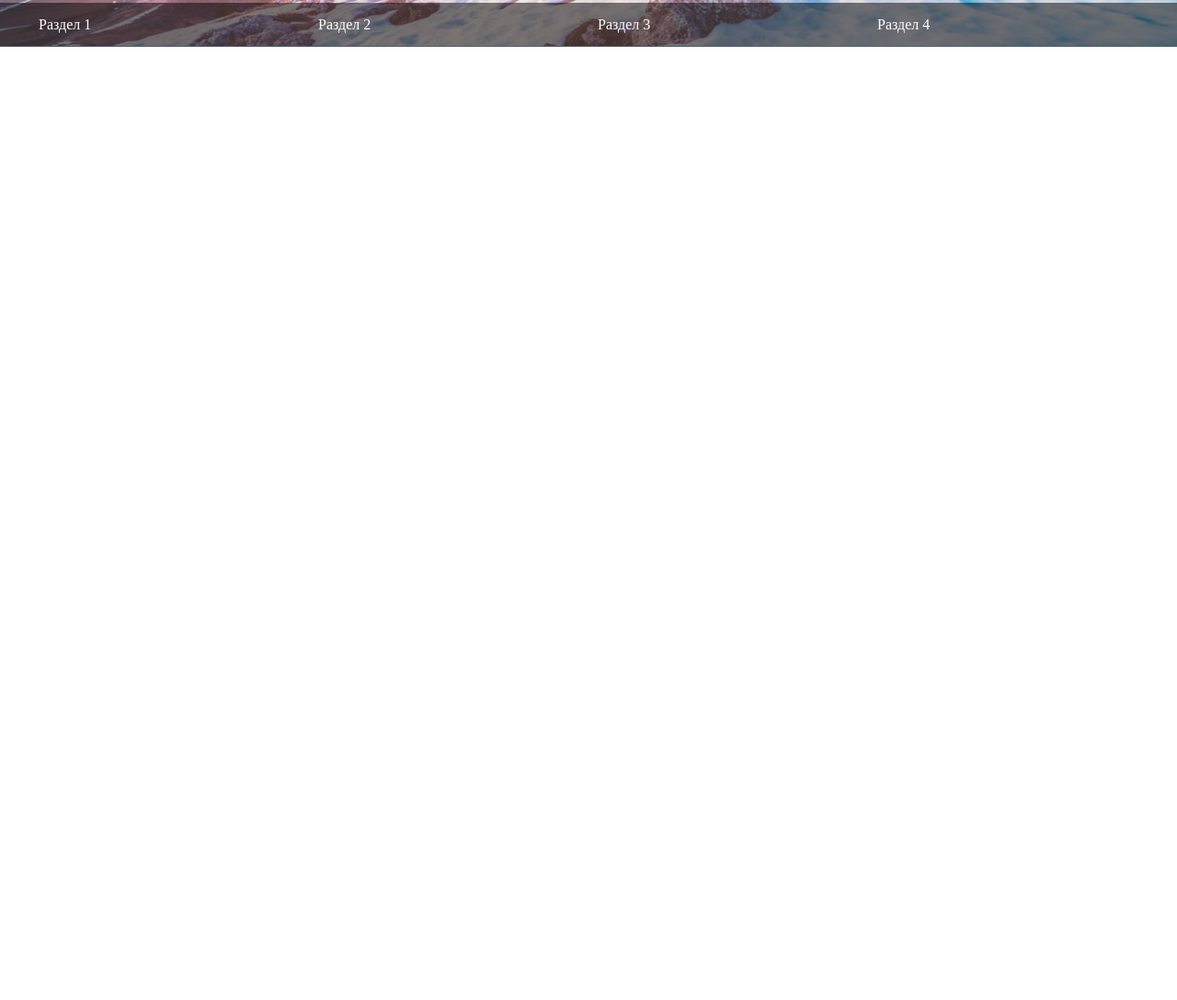
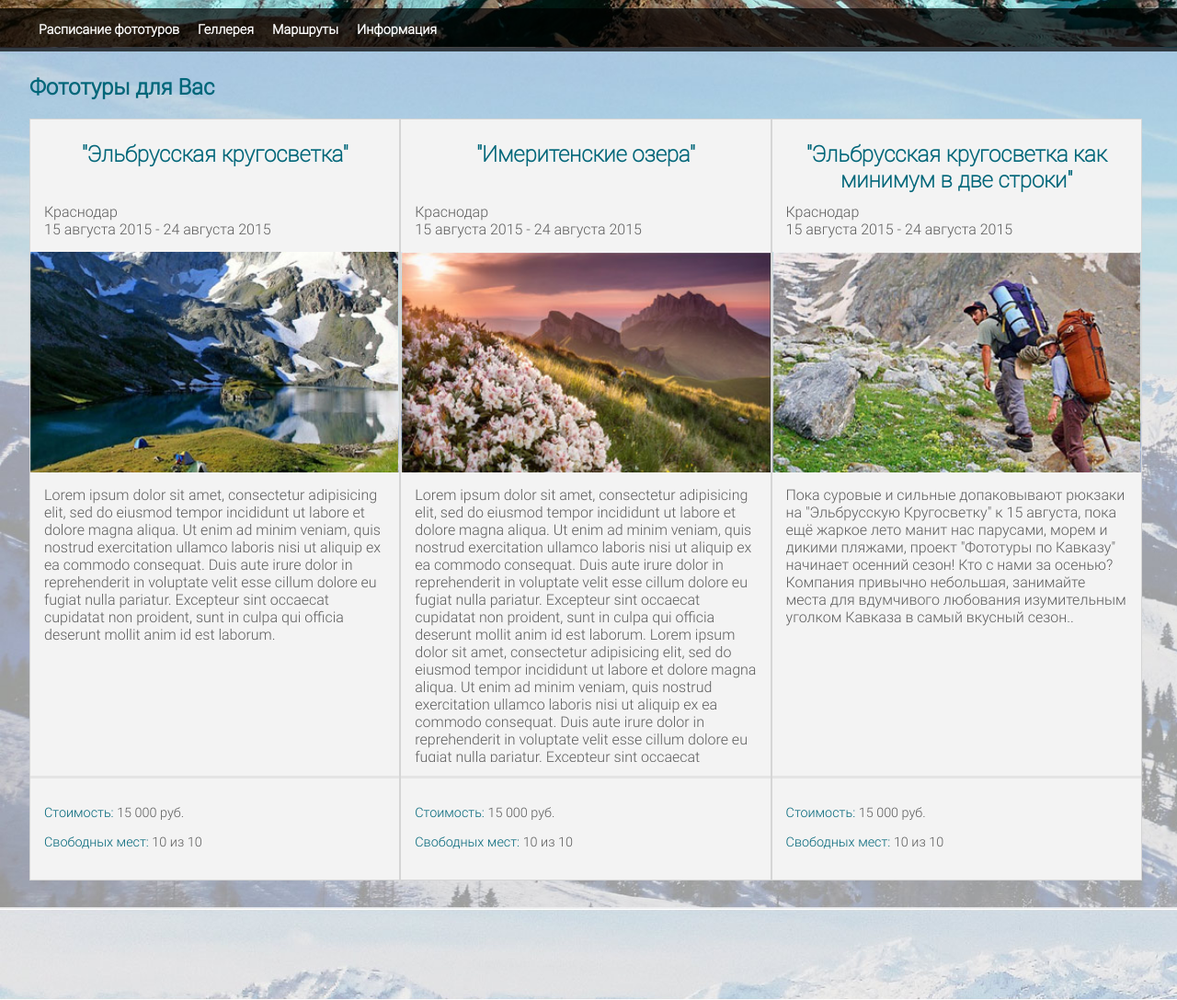
Before and after one commit to mixrich/photopohod, a plain HTML site: page index.html in a window 1280 px wide. Shown: the part 379-1467 px from the top of the page at 92% size. Before the commit the page ends 800 px from the top, so only its background shows below. Drawn offline with Linux system fonts and the light colour scheme.

Commit message:
simple tours

```diff
--- a/css/desktop/body.css
+++ b/css/desktop/body.css
@@ -8,3 +8,9 @@ body {
 	width: 95%;
 	margin: 0 auto;
 }
+
+.clearfix::after {
+  content: "";
+  display: table;
+  clear: both;
+}
--- a/css/desktop/common.css
+++ b/css/desktop/common.css
@@ -1,4 +1,15 @@
+/* common styles for all site */
+@import 'body.css';
+
+/* header styles */
 @import 'header.css';
 @import 'navigation.css';
 @import 'top-ticket.css';
-@import 'body.css';
+
+/* main page tours section */
+@import 'main-tours.css';
+
+
+
+/* footer */
+@import 'footer.css';
--- /dev/null
+++ b/css/desktop/footer.css
@@ -0,0 +1,5 @@
+.footer {
+	height: 100px;
+	background-image: url("../../images/footer.jpg");
+	background-size: cover;
+}
--- a/css/desktop/header.css
+++ b/css/desktop/header.css
@@ -1,6 +1,6 @@
 .header {
 	height: 430px;
-	background-image: url("../../images/header.jpg");
+	background-image: url("../../images/header-blue.jpg");
 	background-size: cover;
 	position: relative;
 }
--- /dev/null
+++ b/css/desktop/main-tours.css
@@ -0,0 +1,73 @@
+.maintours__container {
+	min-height: 400px;
+	background-image: url("../../images/main-tours.jpg");
+	background-size: cover;
+	padding: 30px 0;
+}
+
+.maintours__header {
+	margin-top: 0;
+	color: #006679;
+}
+
+
+
+
+.tours__phototour {
+	width: 33%;
+	min-height: 500px;
+	background: #F3F3F3;
+	border: 1px solid #D5D5D5;
+	color: #5D5D5D;
+	float: left;
+}
+
+.tours__phototour__header {
+	height: 120px;
+	padding: 0 15px;
+	position: relative;
+}
+
+.tours__phototour__header__title {
+	font-size: 1.5rem;
+	color: #006679;
+	text-align: center;
+	font-family: 'Roboto-Thin';
+}
+
+.tours__phototour__header__info {
+	position: absolute;
+	bottom: 15px;
+	left: 15px;
+}
+
+.tours__phototour__header__info__line {
+	display: block;
+}
+
+.tours__phototour__promo-image {
+	max-height: 240px;
+	overflow: hidden;
+}
+
+.tours__phototour__promo-image__image {
+	width: 100%;
+	height: auto;
+}
+
+.tours__phototour__description {
+	margin: 15px;
+	height: 300px;
+	overflow: hidden;
+}
+
+.tours__phototour__info {
+	font-size: 0.9rem;
+	border-top: 3px solid #E4E4E4;
+	height: 80px;
+	padding: 15px;
+}
+
+.tours__phototour__info__line span {
+	color: #006679;
+}
--- a/css/desktop/navigation.css
+++ b/css/desktop/navigation.css
@@ -1,7 +1,7 @@
 .navigation_container {
-	background-color: rgba(0, 0, 0, 0.5);
+	background-color: rgba(0, 0, 0, 0.7);
 	position: absolute;
-	bottom: 0;
+	bottom: -5px;
 	width: 100%;
 }
 
@@ -9,16 +9,19 @@
 	margin: 0;
 	padding: 0;
 	list-style-type: none;
+	font-family: 'Roboto-Light';
+	font-size: 0.9rem;
+	font-weight: 600;
 }
 
-.header__navigation__container__item {
+.header__navigation__item {
 	float: left;
-	width: 25%;
 	padding: 15px 10px;
 	box-sizing: border-box;
 	color: white;
 }
 
-.header__navigation__container__item:hover {
-	background-color: rgba(0,1,0,0.5);
+.header__navigation__item:hover {
+	background-color: rgba(19,70,78, 0.6);
+	cursor: pointer;
 }
--- a/css/fonts.css
+++ b/css/fonts.css
@@ -10,3 +10,7 @@
 	font-family: 'Roboto-Bold';
 	src: local(Roboto-Bold), url(../fonts/Roboto-Bold.ttf);
 }
+
+body {
+	font-family: 'Roboto-Light';
+}
--- a/index.html
+++ b/index.html
@@ -44,14 +44,120 @@
 			<div class="flexible-container">
 				<nav class="header__navigation">
 					<ul class="header__navigation__container">
-						<li class="header__navigation__container__item">Раздел 1</li>
-						<li class="header__navigation__container__item">Раздел 2</li>
-						<li class="header__navigation__container__item">Раздел 3</li>
-						<li class="header__navigation__container__item">Раздел 4</li>
+						<li class="header__navigation__item">Расписание фототуров</li>
+						<li class="header__navigation__item">Геллерея</li>
+						<li class="header__navigation__item">Маршруты</li>
+						<li class="header__navigation__item">Информация</li>
 					</ul>
 				</nav>
 			</div>
 		</div>
 	</header>
+
+
+	<div class="maintours__container">
+		<div class="flexible-container">
+			<h2 class="maintours__header">Фототуры для Вас</h2>
+
+			<div class="tours clearfix">
+
+					<div class="tours__phototour">
+						<div class="tours__phototour__header">
+							<h3 class="tours__phototour__header__title">"Эльбрусская кругосветка"</h3>
+							<div class="tours__phototour__header__info">
+								<span class="tours__phototour__header__info__line">Краснодар</span>
+								<span class="tours__phototour__header__info__line">15 августа 2015 - 24 августа 2015</span>
+							</div>
+						</div>
+						<div class="tours__phototour__promo-image">
+							<img class="tours__phototour__promo-image__image" src="upload/img2.jpg"/>
+						</div>
+						<div class="tours__phototour__description">
+							Lorem ipsum dolor sit amet, consectetur adipisicing elit, sed do eiusmod
+							tempor incididunt ut labore et dolore magna aliqua. Ut enim ad minim veniam,
+							quis nostrud exercitation ullamco laboris nisi ut aliquip ex ea commodo
+							consequat. Duis aute irure dolor in reprehenderit in voluptate velit esse
+							cillum dolore eu fugiat nulla pariatur. Excepteur sint occaecat cupidatat non
+							proident, sunt in culpa qui officia deserunt mollit anim id est laborum.
+						</div>
+						<div class="tours__phototour__info">
+							<div class="tours__phototour__info__ticket"></div>
+							<p class="tours__phototour__info__line"><span>Стоимость: </span>15 000 руб.</p>
+							<p class="tours__phototour__info__line"><span>Свободных мест: </span>10 из 10</p>
+						</div>
+						<div class="tours__phototour__order"></div>
+					</div>
+
+
+					<div class="tours__phototour">
+						<div class="tours__phototour__header">
+							<h3 class="tours__phototour__header__title">"Имеритенские озера"</h3>
+							<div class="tours__phototour__header__info">
+								<span class="tours__phototour__header__info__line">Краснодар</span>
+								<span class="tours__phototour__header__info__line">15 августа 2015 - 24 августа 2015</span>
+							</div>
+						</div>
+						<div class="tours__phototour__promo-image">
+							<img class="tours__phototour__promo-image__image" src="upload/img3.jpg"/>
+						</div>
+						<div class="tours__phototour__description">
+							Lorem ipsum dolor sit amet, consectetur adipisicing elit, sed do eiusmod
+							tempor incididunt ut labore et dolore magna aliqua. Ut enim ad minim veniam,
+							quis nostrud exercitation ullamco laboris nisi ut aliquip ex ea commodo
+							consequat. Duis aute irure dolor in reprehenderit in voluptate velit esse
+							cillum dolore eu fugiat nulla pariatur. Excepteur sint occaecat cupidatat non
+							proident, sunt in culpa qui officia deserunt mollit anim id est laborum.
+							Lorem ipsum dolor sit amet, consectetur adipisicing elit, sed do eiusmod
+							tempor incididunt ut labore et dolore magna aliqua. Ut enim ad minim veniam,
+							quis nostrud exercitation ullamco laboris nisi ut aliquip ex ea commodo
+							consequat. Duis aute irure dolor in reprehenderit in voluptate velit esse
+							cillum dolore eu fugiat nulla pariatur. Excepteur sint occaecat cupidatat non
+							proident, sunt in culpa qui officia deserunt mollit anim id est laborum.
+						</div>
+						<div class="tours__phototour__info">
+							<div class="tours__phototour__info__ticket"></div>
+							<p class="tours__phototour__info__line"><span>Стоимость: </span>15 000 руб.</p>
+							<p class="tours__phototour__info__line"><span>Свободных мест: </span>10 из 10</p>
+						</div>
+						<div class="tours__phototour__order"></div>
+					</div>
+
+					<div class="tours__phototour">
+						<div class="tours__phototour__header">
+							<h3 class="tours__phototour__header__title">"Эльбрусская кругосветка как минимум в две строки"</h3>
+							<div class="tours__phototour__header__info">
+								<span class="tours__phototour__header__info__line">Краснодар</span>
+								<span class="tours__phototour__header__info__line">15 августа 2015 - 24 августа 2015</span>
+							</div>
+						</div>
+						<div class="tours__phototour__promo-image">
+							<img class="tours__phototour__promo-image__image" src="upload/img1.jpg"/>
+						</div>
+						<div class="tours__phototour__description">
+							Пока суровые и сильные допаковывают рюкзаки на "Эльбрусскую Кругосветку" к 15 августа, пока ещё жаркое лето манит нас парусами, морем и дикими пляжами, проект "Фототуры по Кавказу" начинает осенний сезон!
+							Кто с нами за осенью?
+							Компания привычно небольшая, занимайте места для вдумчивого любования изумительным уголком Кавказа в самый вкусный сезон..
+						</div>
+						<div class="tours__phototour__info">
+							<div class="tours__phototour__info__ticket"></div>
+							<p class="tours__phototour__info__line"><span>Стоимость: </span>15 000 руб.</p>
+							<p class="tours__phototour__info__line"><span>Свободных мест: </span>10 из 10</p>
+						</div>
+						<div class="tours__phototour__order"></div>
+					</div>
+
+			</div>
+
+		</div>
+	</div>
+
+
+	<div class="main__photos">
+		<div class="flexible-container"></div>
+	</div>
+	<footer class="footer">
+		<div class="flexible-container"></div>
+	</footer>
+
 </body>
 </html>
```
Also changed, not shown: images/Unsplash_Snow-Mountain_ZkxjRg.png (added), images/header-blue.jpg (added), images/main-tours.jpg (renamed from images/content-top.jpg).
